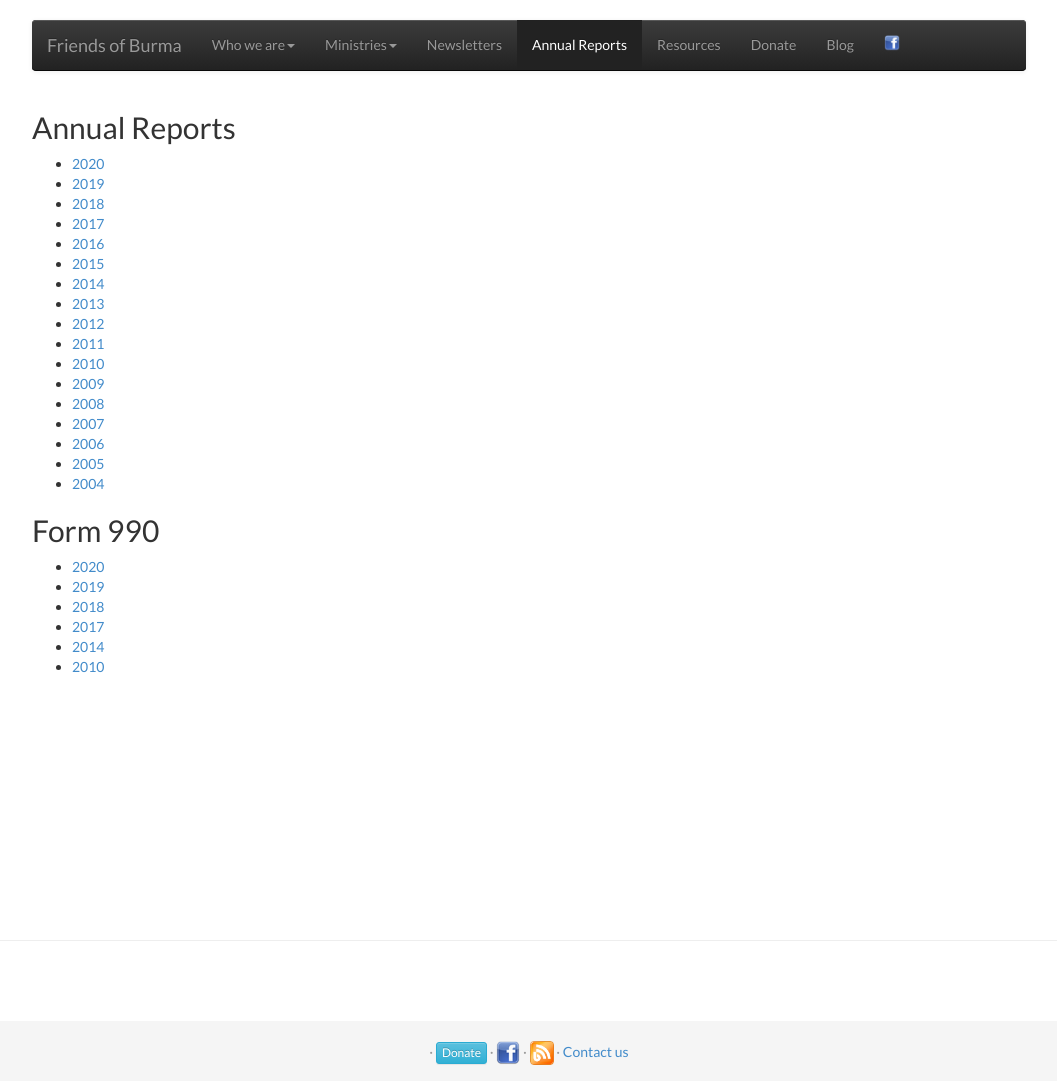
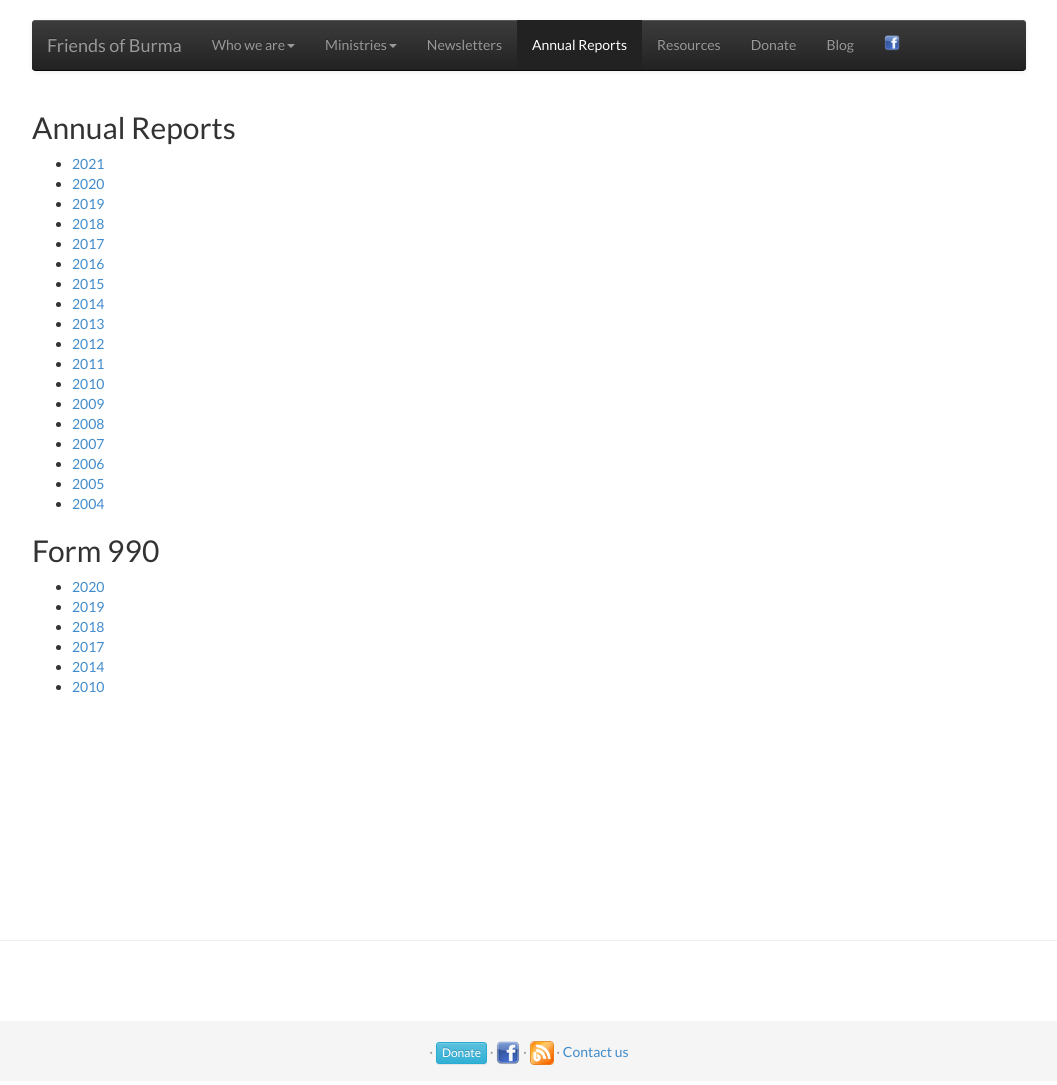
Before and after one commit to friendsofburma/friendsofburma.github.io, a Jekyll site: the page built from _pages/annualreports.md, in a window 1280 px wide. Shown: the whole page, without its empty margins (111-1168 px from the left). Built offline with Jekyll 4.4.1, drawn with Linux system fonts in a browser that asks for light colours.

Commit message:
2021 annual report.

```diff
--- a/_pages/annualreports.md
+++ b/_pages/annualreports.md
@@ -7,6 +7,7 @@ permalink: /annualreports/
 
 ## Annual Reports
 
+- [2021](http://news.friendsofburma.org/2022/01/friends-of-burma-annual-report-2021.html)
 - [2020](http://news.friendsofburma.org/2021/01/friends-of-burma-annual-report-2020.html)
 - [2019](http://news.friendsofburma.org/2020/01/friends-of-burma-annual-report-2019.html)
 - [2018](http://news.friendsofburma.org/2019/01/friends-of-burma-annual-report-2018.html)
```
